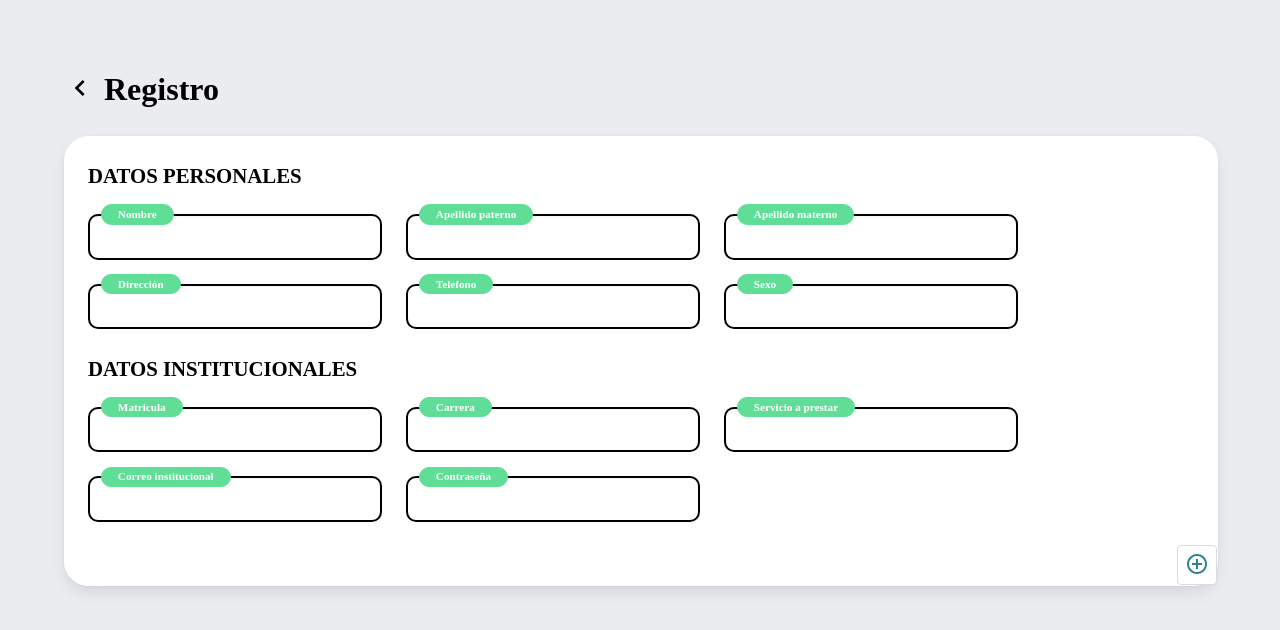
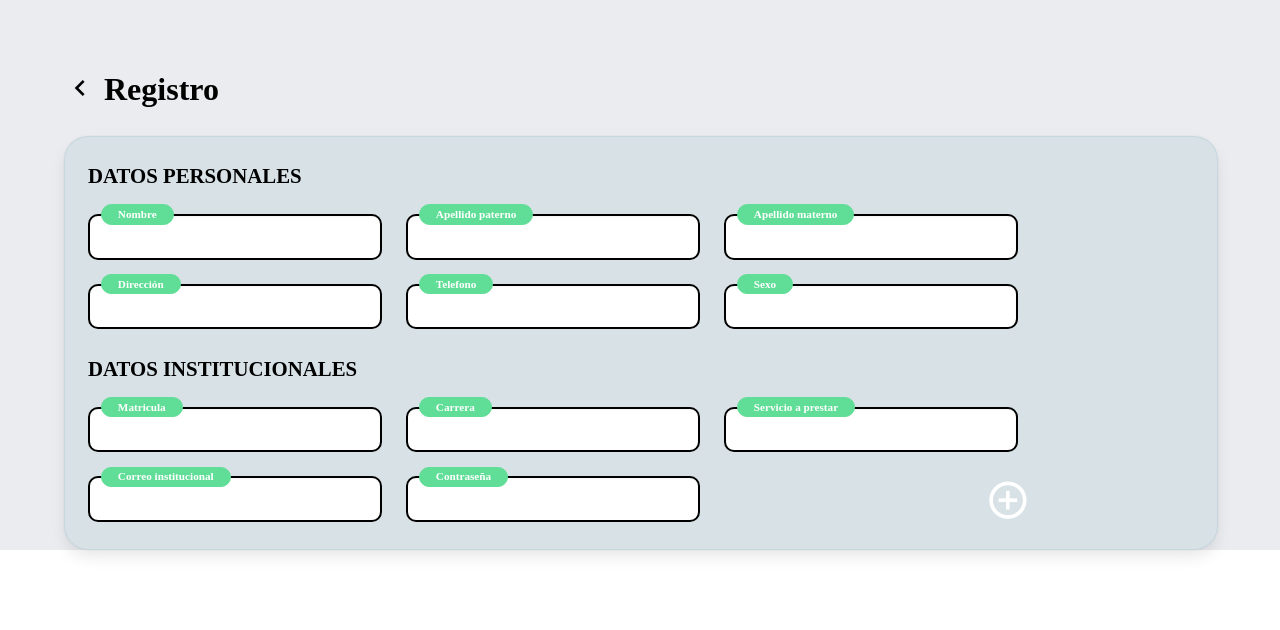
Before and after one commit to sandyCortes/ccai-manager, a React (Create React App) app: page /register in a window 1280 px wide. Shown: the top 630 px of the page. Built offline with nearby package versions, Linux system fonts and the light colour scheme; a web font is replaced by a local one.

Commit message:
Actualiacion del boton de registro

```diff
--- a/src/style/Buttons/Buttons-styles.css
+++ b/src/style/Buttons/Buttons-styles.css
@@ -16,3 +16,24 @@
 .button-tese:focus {
   color: #ffffff !important;
 }
+.button-register{
+  background-color: transparent;
+  color:#ffffff;
+  font-weight: 900;
+  font-size: 2.8rem;
+  outline:none;
+  border: none;
+  padding: 0 !important;
+  height: 20px;
+  float: right;
+  margin: 15px 0;
+
+}
+.button-register:hover {
+  color: #ffffff !important;
+}
+
+.button-register:focus {
+  outline: none;
+  color: #ffffff !important;
+}
--- a/src/style/Cars/cards.css
+++ b/src/style/Cars/cards.css
@@ -3,6 +3,7 @@
   border-radius: 1.50em;
   border: 0.063em solid #ffffff;
   width: 100%;
+  padding: 0;
   min-height: 12.5rem;
   box-sizing: content-box;
 }
--- a/src/style/global-styles.css
+++ b/src/style/global-styles.css
@@ -39,10 +39,7 @@ body {
   text-align: center;
   background-color: #EBECF0;
   font-family: 'Poppins';
-}
-
-html {
-  background-color: #EBECF0;
+  height: 100%;
 }
 
 .App-logo {
@@ -72,13 +69,12 @@ html {
 
 .img-not-found {
   margin: auto;
-  width: 35rem;
+  width: 40rem;
 }
 
 .login-content {
-  width: 35%;
+  width: 30%;
   margin: auto;
-  margin-top: 2%;
 }
 
 .center-img {
@@ -122,7 +118,6 @@ html {
 .container-personal {
   width: 100%;
   margin:2%;
-  color: #000000;
 }
 
 .columns {
@@ -130,17 +125,18 @@ html {
   flex-wrap: wrap;
 }
 
-.title-register {
+.title-register{
   text-align: left;
   color: #000000;
   font-weight: 700;
   font-size: 1.3rem;
 }
 
-@media (min-width: 1350px) {
-  .login-content {
-    width: 30%;
-    margin: auto;
-    margin-top: 8%;
+@keyframes App-logo-spin {
+  from {
+    transform: rotate(0deg);
+  }
+  to {
+    transform: rotate(360deg);
   }
 }
--- a/src/views/Register.js
+++ b/src/views/Register.js
@@ -7,7 +7,7 @@ const Register = () => {
    return (
     <div className='container register-content'>
       <HeaderComponent title="Registro"/>
-       <CardComponent classExtra="margin-top">
+        <CardComponent classExtra="margin-top opacity-card">
           <div style={{ margin: '2%' }}>
             <div className='title-register'>DATOS PERSONALES</div>
           </div>
@@ -57,18 +57,16 @@ const Register = () => {
                 <div className="column is-3">
                   <InputLabel title="Contraseña" />
                 </div>
-          </div>
-        </div>
-        <div className="buttons has-addons is-right">
+                <div className="column is-3">
                   <p className="control has-icon-right">
-            <button className="button">
-              <span className="icon is-medium">
+                    <button className="button button-register">
                       <span className="icon is-right">
-                  <i className="mdi mdi-plus-circle-outline icon-blue"></i>
-                </span>
+                        <i className="mdi mdi-plus-circle-outline"></i>
                       </span>
                     </button>
                   </p>
+                </div>
+            </div>
         </div>
       </CardComponent>
     </div>
```
Lines whose indentation alone changed are shown as unchanged.
